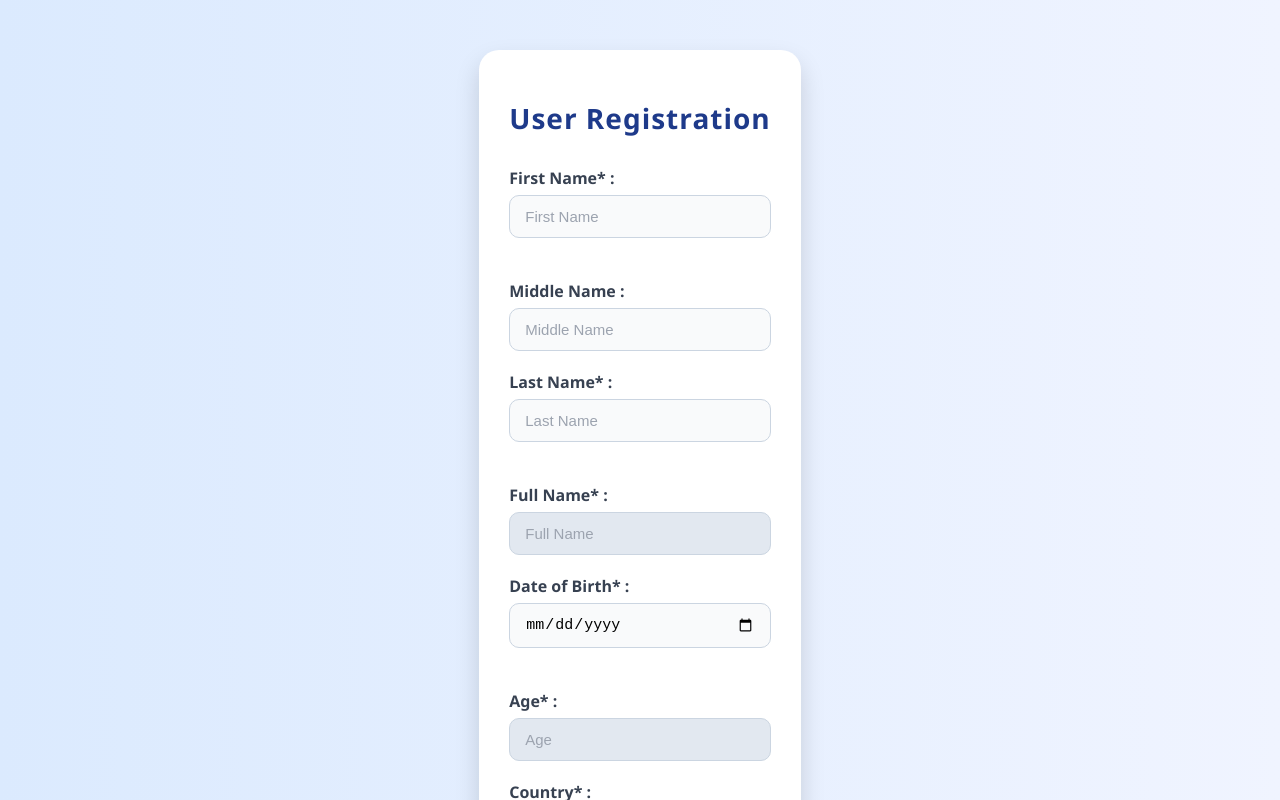
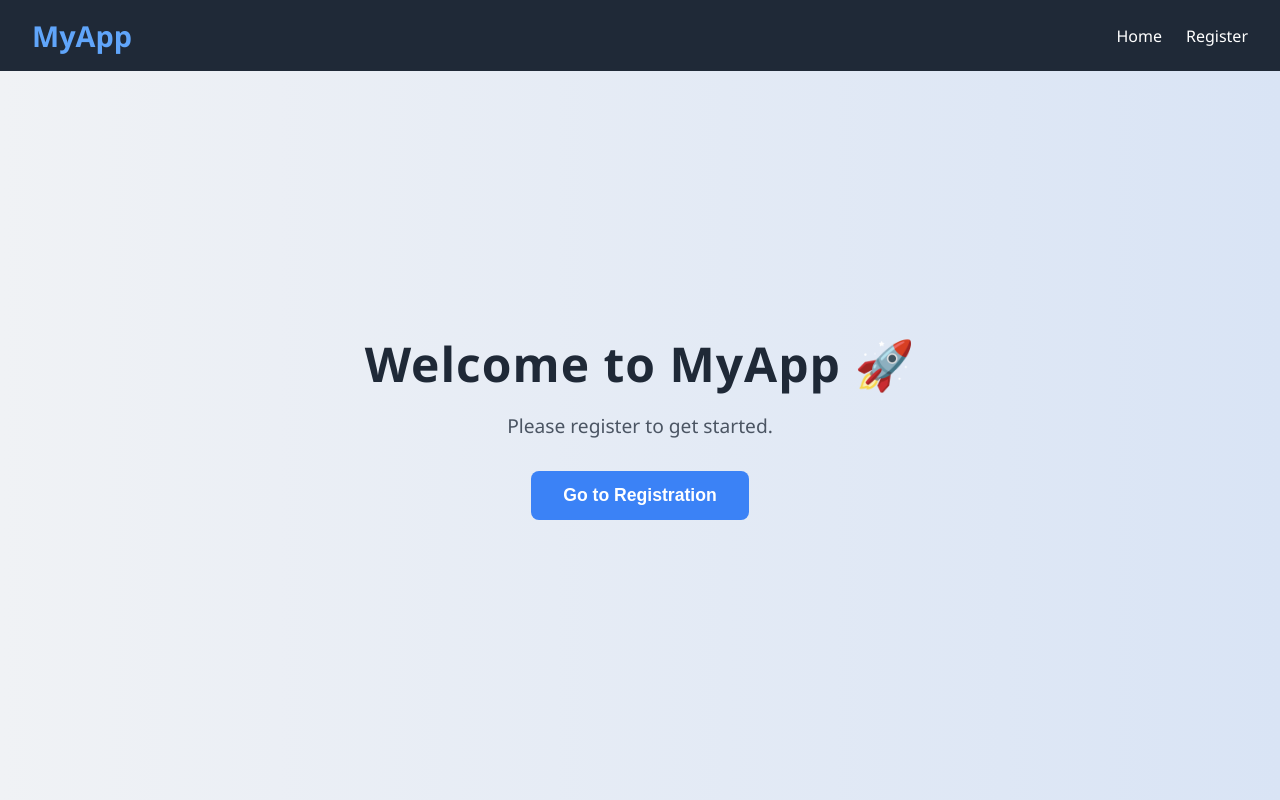
Before and after one commit to amruthamavuri/REACT-Assignment, a React (Create React App) app in the folder user-registration/: page / in a window 1280 px wide. Shown: the top 800 px of the page. Built offline with nearby package versions, Linux system fonts and the light colour scheme.

Commit message:
Added basic landing page

```diff
--- a/user-registration/package.json
+++ b/user-registration/package.json
@@ -10,6 +10,7 @@
     "@testing-library/user-event": "^13.5.0",
     "react": "^19.1.0",
     "react-dom": "^19.1.0",
+    "react-router-dom": "^7.5.1",
     "react-scripts": "^5.0.1",
     "web-vitals": "^2.1.4"
   },
--- a/user-registration/src/App.js
+++ b/user-registration/src/App.js
@@ -1,11 +1,17 @@
 import React from 'react';
 import Registration from './components/Registration.js';
+import './App.css';
+import { BrowserRouter as Router, Route, Routes } from 'react-router-dom';
+import LandingPage from './components/LandingPage.js';
 
 function App(){
   return(
-    <>
-     <Registration />
-    </>
+    <Router>
+      <Routes>
+        <Route path="/" element={<LandingPage />} />
+        <Route path="/register" element={<Registration />} />
+      </Routes>
+    </Router>
   );
 }
 
--- /dev/null
+++ b/user-registration/src/components/LandingPage.css
@@ -0,0 +1,93 @@
+/* LandingPage.css */
+
+* {
+    margin: 0;
+    padding: 0;
+    box-sizing: border-box;
+  }
+
+  body, html {
+    background: linear-gradient(to right, #f0f2f5, #d9e4f5);
+    font-family: 'Segoe UI', Tahoma, Geneva, Verdana, sans-serif;
+    height: 100%;
+    background: linear-gradient(to right, #f0f2f5, #d9e4f5);
+  }
+
+  .landing-container {
+    display: flex;
+    flex-direction: column;
+    min-height: 100vh;
+  }
+
+  /* Navbar */
+  .menu {
+    background-color: #1f2937;
+    color: white;
+    padding: 1rem 2rem;
+    display: flex;
+    justify-content: space-between;
+    align-items: center;
+    box-shadow: 0 4px 8px rgba(0, 0, 0, 0.1);
+  }
+
+  .menu h2 {
+    font-size: 1.8rem;
+    color: #60a5fa;
+  }
+
+  .menu ul {
+    list-style: none;
+    display: flex;
+    gap: 1.5rem;
+  }
+
+  .menu ul li a {
+    color: white;
+    text-decoration: none;
+    font-size: 1rem;
+    transition: color 0.3s;
+  }
+
+  .menu ul li a:hover {
+    color: #60a5fa;
+  }
+
+  /* Main content */
+  .welcome {
+    background: linear-gradient(to right, #f0f2f5, #d9e4f5);
+    flex: 1;
+    display: flex;
+    flex-direction: column;
+    justify-content: center;
+    align-items: center;
+    padding: 4rem 2rem;
+    text-align: center;
+  }
+
+  .welcome h1 {
+    font-size: 3rem;
+    margin-bottom: 1rem;
+    color: #1f2937;
+  }
+
+  .welcome p {
+    font-size: 1.2rem;
+    margin-bottom: 2rem;
+    color: #4b5563;
+  }
+
+  /* Button */
+  .register-btn {
+    background-color: #3b82f6;
+    color: white;
+    border: none;
+    padding: 0.9rem 2rem;
+    font-size: 1.1rem;
+    border-radius: 8px;
+    cursor: pointer;
+    transition: background-color 0.3s ease;
+  }
+
+  .register-btn:hover {
+    background-color: #2563eb;
+  }
--- /dev/null
+++ b/user-registration/src/components/LandingPage.js
@@ -0,0 +1,27 @@
+import React from 'react';
+import { Link } from 'react-router-dom';
+import './LandingPage.css';
+
+function LandingPage() {
+  return (
+    <div className="landing-container">
+      <nav className="menu">
+        <h2>MyApp</h2>
+        <ul>
+          <li><Link to="/">Home</Link></li>
+          <li><Link to="/register">Register</Link></li>
+        </ul>
+      </nav>
+
+      <div className="welcome">
+        <h1>Welcome to MyApp 🚀</h1>
+        <p>Please register to get started.</p>
+        <Link to="/register">
+          <button className="register-btn">Go to Registration</button>
+        </Link>
+      </div>
+    </div>
+  );
+}
+
+export default LandingPage;
```
Also changed, not shown: 1 other file (tests, documents, lock files or other folders).
